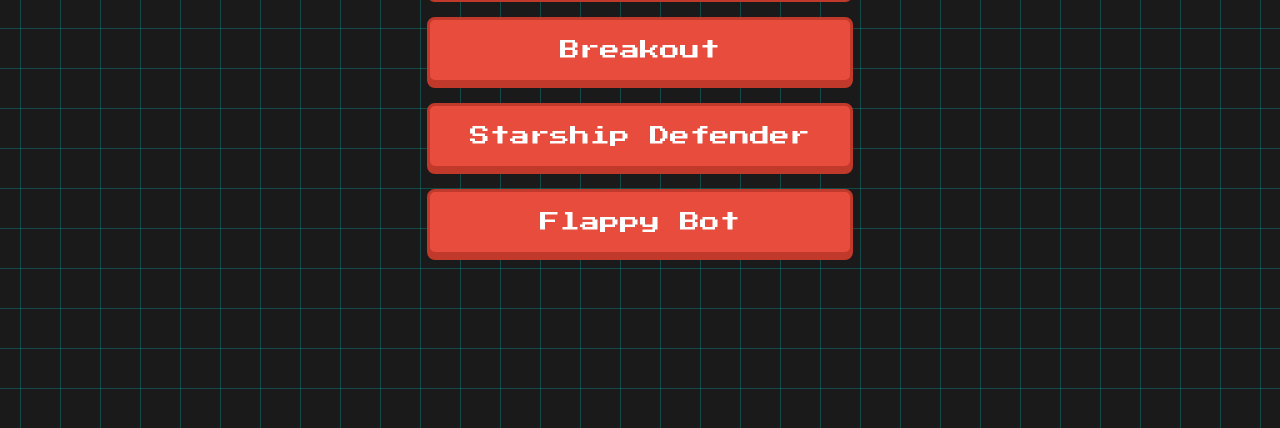
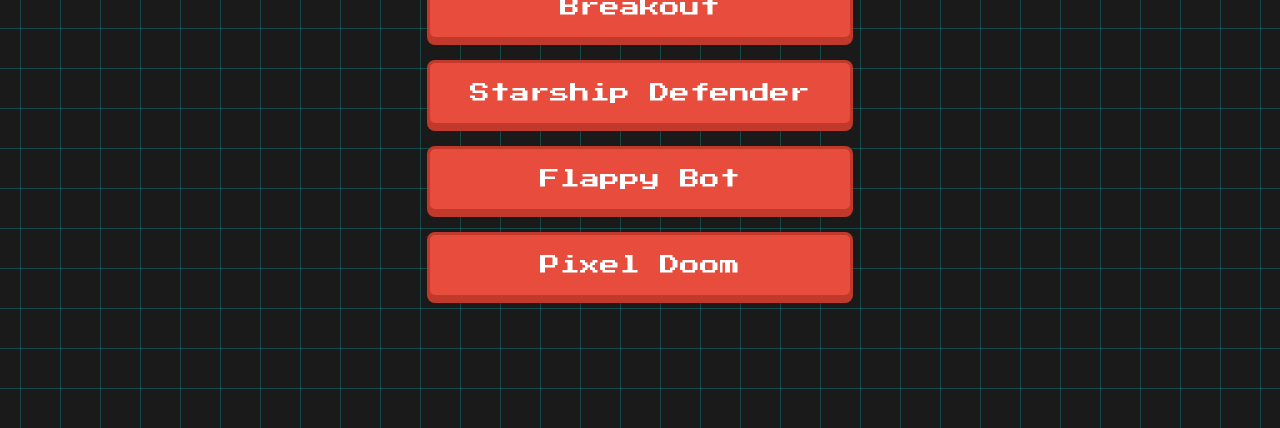
Before and after one commit to levaneza-ggce/dino-game, a plain HTML site: page index.html in a window 1280 px wide. Shown: the part 372-800 px from the top of the page. Drawn offline with Linux system fonts and the light colour scheme.

Commit message:
Add Pixel Doom game and update menu

```diff
--- a/index.html
+++ b/index.html
@@ -98,6 +98,7 @@
         <a href="breakout.html" class="game-link">Breakout</a>
         <a href="starship.html" class="game-link">Starship Defender</a>
         <a href="flappy.html" class="game-link">Flappy Bot</a>
+        <a href="doom.html" class="game-link">Pixel Doom</a>
     </div>
 </body>
 </html>
```
